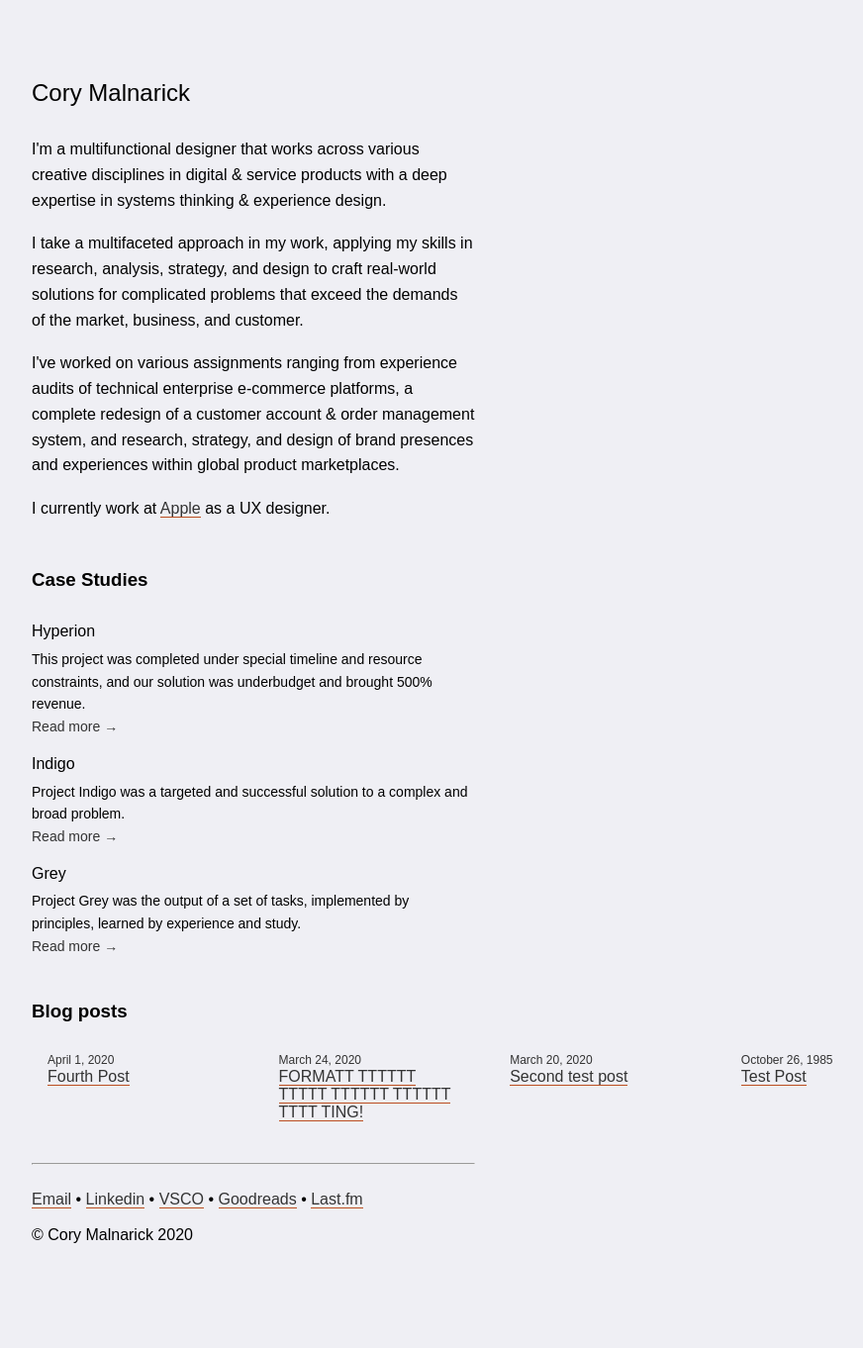
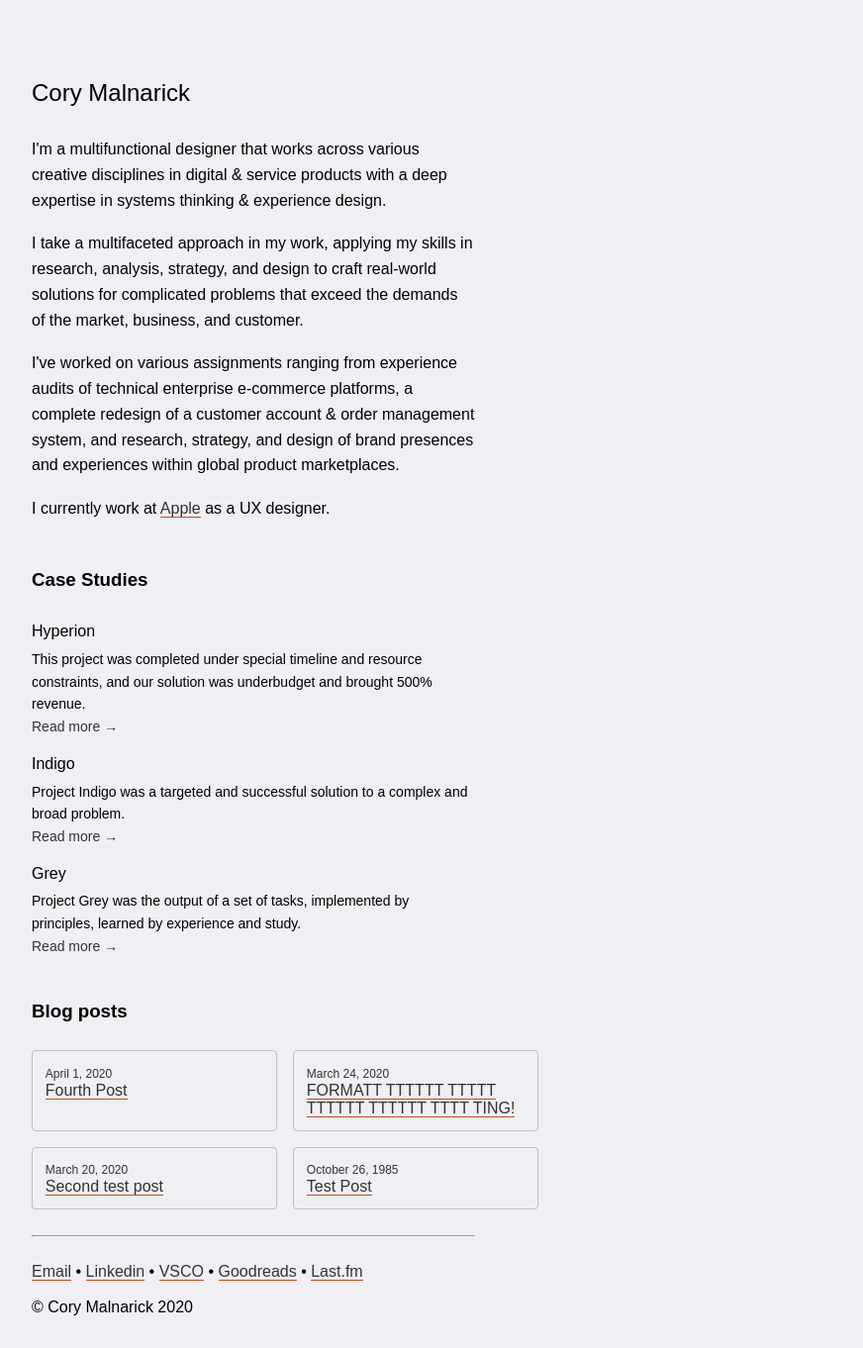
Before and after one commit to foundmonster/foundmonster.github.io, a Jekyll site: the page built from index.html, in a window 1280 px wide. Shown: the whole page at 99% size, without its empty margins (32-904 px from the left). Built offline with Jekyll 4.4.1, drawn with Linux system fonts in a browser that asks for light colours; some web fonts are replaced; before the commit the page ends 1289 px from its top, so only the background shows below that.

Commit message:
blog grid style changes

```diff
--- a/_sass/main.scss
+++ b/_sass/main.scss
@@ -39,16 +39,18 @@ main {
 
 .bloggrid {
     display: grid;
+    max-width: 32rem;
     grid-template-columns: repeat(auto-fill, minmax(192px, 1fr));
     grid-gap: 1rem;
+    margin-top: 16px;
 }
 
 .bloggrid div {
     border-style: solid;
-    border: 0.5px;
+    border-width: 0.5px;
     border-radius: 4px;
     border-color: rgba(0, 0, 0, 0.2);
-    padding: 1rem;
+    padding: 0.8rem;
 }
 
 .navspacing {
```
